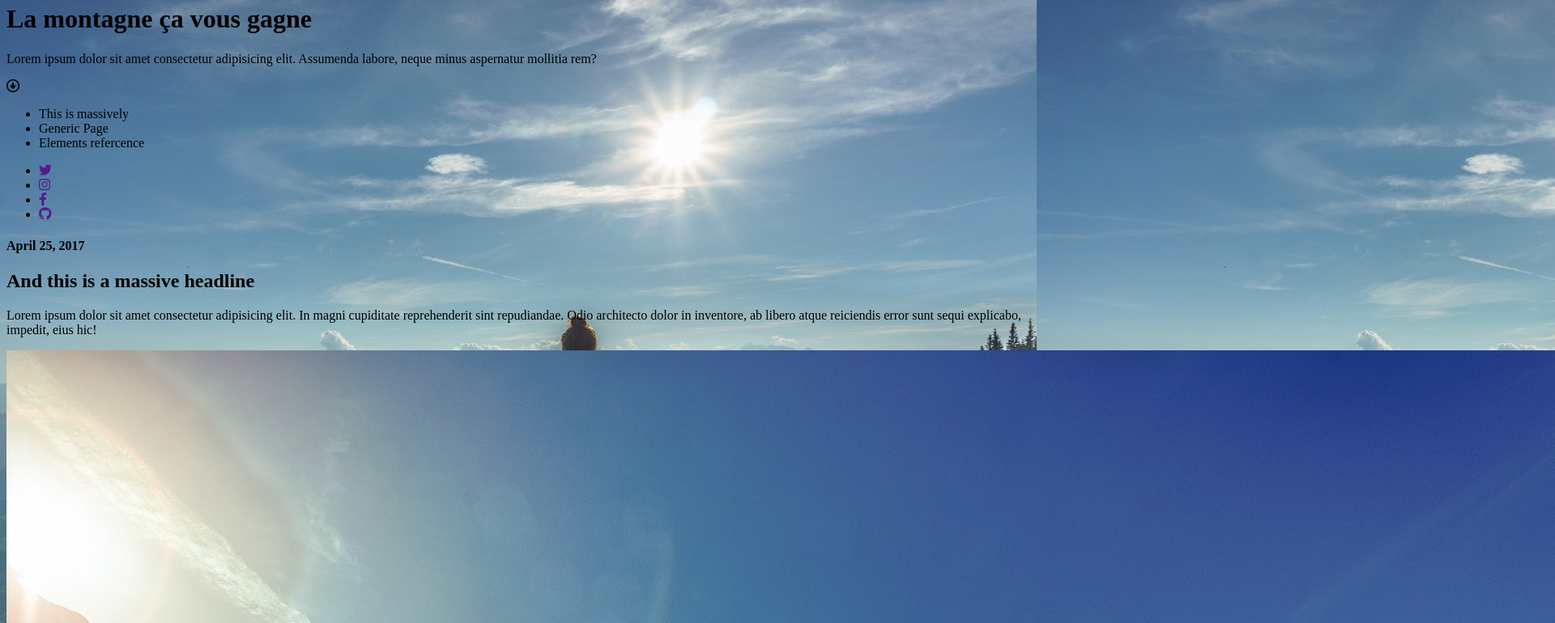
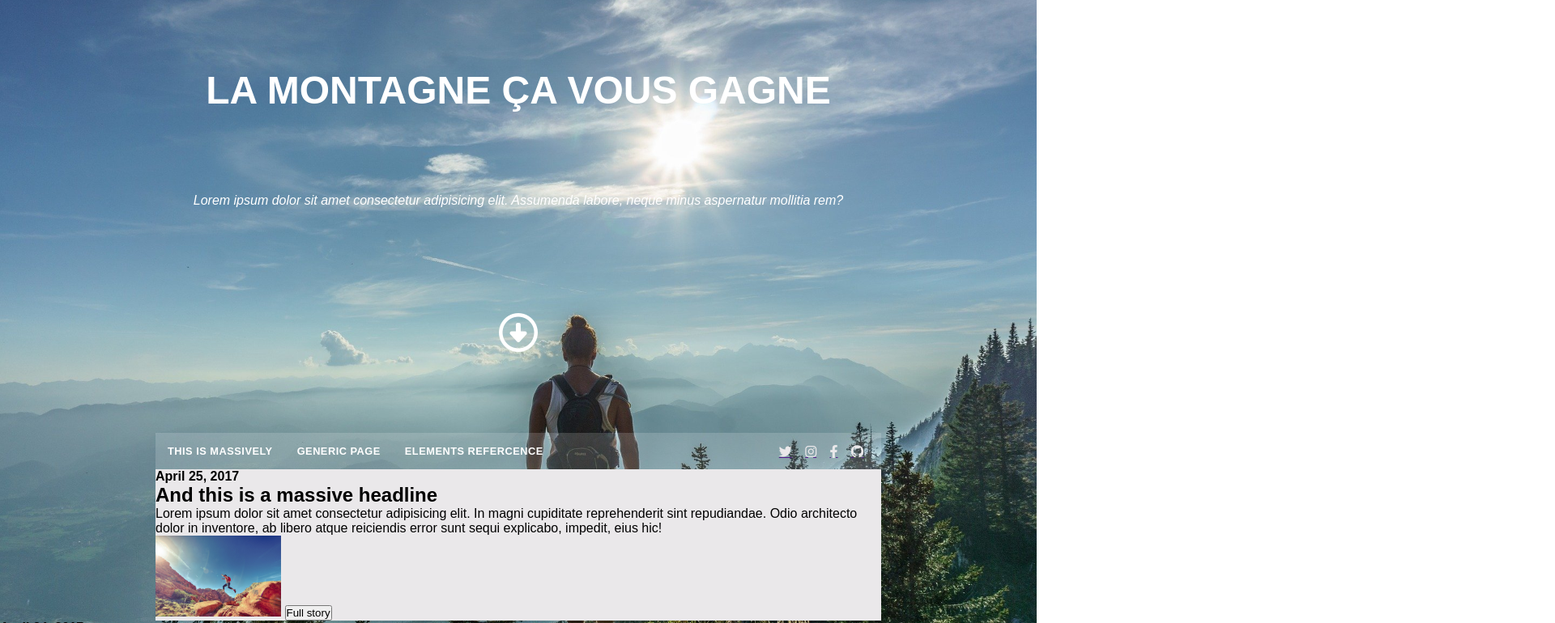
Before and after one commit to ccadran/La-montagne, a plain HTML site: page index.html in a window 1280 px wide. Shown: the part 16-786 px from the top of the page at 81% size, 1920 px wide, since content can reach past the window. Drawn offline with Linux system fonts and the light colour scheme.

Commit message:
Header done

```diff
--- a/assets/styles/_settings.scss
+++ b/assets/styles/_settings.scss
@@ -7,13 +7,20 @@ $font1: "font1", sans-serif;
 $color1: rgb(130, 129, 130);
 $color2: rgb(234, 232, 234);
 $color3: #fff;
+$color4: #000;
 
 @mixin center {
     display: flex;
     align-items: center;
     justify-content: center;
 }
-
+* {
+    margin: 0;
+    padding: 0;
+    box-sizing: border-box;
+    font-family: Montserrat, sans-serif;
+    list-style: none;
+}
 body {
-    background: url(../img/bg.jpg) top/cover fixed;
+    background: url(../img/bg.jpg) bottom/cover fixed;
 }
--- a/assets/styles/index.scss
+++ b/assets/styles/index.scss
@@ -1 +1,4 @@
 @import "./settings";
+
+@import "./layout/header";
+@import "./layout/section1";
--- a/assets/styles/layout/_header.scss
+++ b/assets/styles/layout/_header.scss
@@ -0,0 +1,90 @@
+.main-header {
+    @include center;
+    display: block;
+    h1 {
+        font-size: 3rem;
+        @include center;
+        text-transform: uppercase;
+        color: $color3;
+        font-family: $font1;
+        margin: 100px 0;
+    }
+    p {
+        @include center;
+        font-style: italic;
+        color: $color3;
+        padding-bottom: 30px;
+    }
+    i {
+        font-size: 3rem;
+        color: $color3;
+        align-items: center;
+        font-weight: 100;
+        padding-top: 100px;
+        padding-bottom: 100px;
+        @include center;
+    }
+}
+nav {
+    max-width: 70%;
+    justify-content: space-between;
+    align-items: center;
+
+    margin: 0 auto;
+    display: flex;
+    background: rgba(255, 255, 255, 0.164);
+
+    .ul-left {
+        display: flex;
+        transition: 0.2s;
+
+        ul {
+            display: flex;
+            color: $color3;
+
+            :nth-child(1):hover {
+                background: $color3;
+                cursor: pointer;
+                color: $color4;
+            }
+            :nth-child(2):hover {
+                background: $color3;
+                cursor: pointer;
+                color: $color4;
+            }
+            :nth-child(3):hover {
+                background: $color3;
+                cursor: pointer;
+                color: $color4;
+            }
+            li {
+                padding: 15px;
+                transition: 0.2s;
+                font-family: $font1;
+                text-transform: uppercase;
+                letter-spacing: 0.5px;
+                font-size: 0.8rem;
+                font-weight: 800;
+            }
+        }
+    }
+    .ul-right {
+        display: flex;
+        width: 15%;
+
+        ul {
+            display: flex;
+            justify-content: space-around;
+            width: 90%;
+        }
+        i {
+            display: flex;
+            color: $color2;
+            text-decoration: none;
+
+            &:hover {
+                color: #000;
+            }
+        }
+    }
+}
--- a/assets/styles/layout/_section1.scss
+++ b/assets/styles/layout/_section1.scss
@@ -0,0 +1,13 @@
+.section1 {
+    max-width: 70%;
+    justify-content: space-between;
+    align-items: center;
+
+    margin: 0 auto;
+    display: flex;
+    background: $color2;
+    display: block;
+    img {
+        height: 100px;
+    }
+}
--- a/index.html
+++ b/index.html
@@ -19,6 +19,7 @@
                 <i class="fa-regular fa-circle-down"></i>
             </div>
             <nav>
+
                 <div class="ul-left">
                     <ul>
                         <li>This is massively</li>
@@ -46,9 +47,10 @@
                         </li>
                     </ul>
                 </div>
+
             </nav>
         </header>
-        <div class="section-1">
+        <div class="section1">
             <h4>April 25, 2017</h4>
             <h2>And this is a massive headline</h2>
             <p>
```
Also changed, not shown: assets/styles/index.css, 3 other files.
